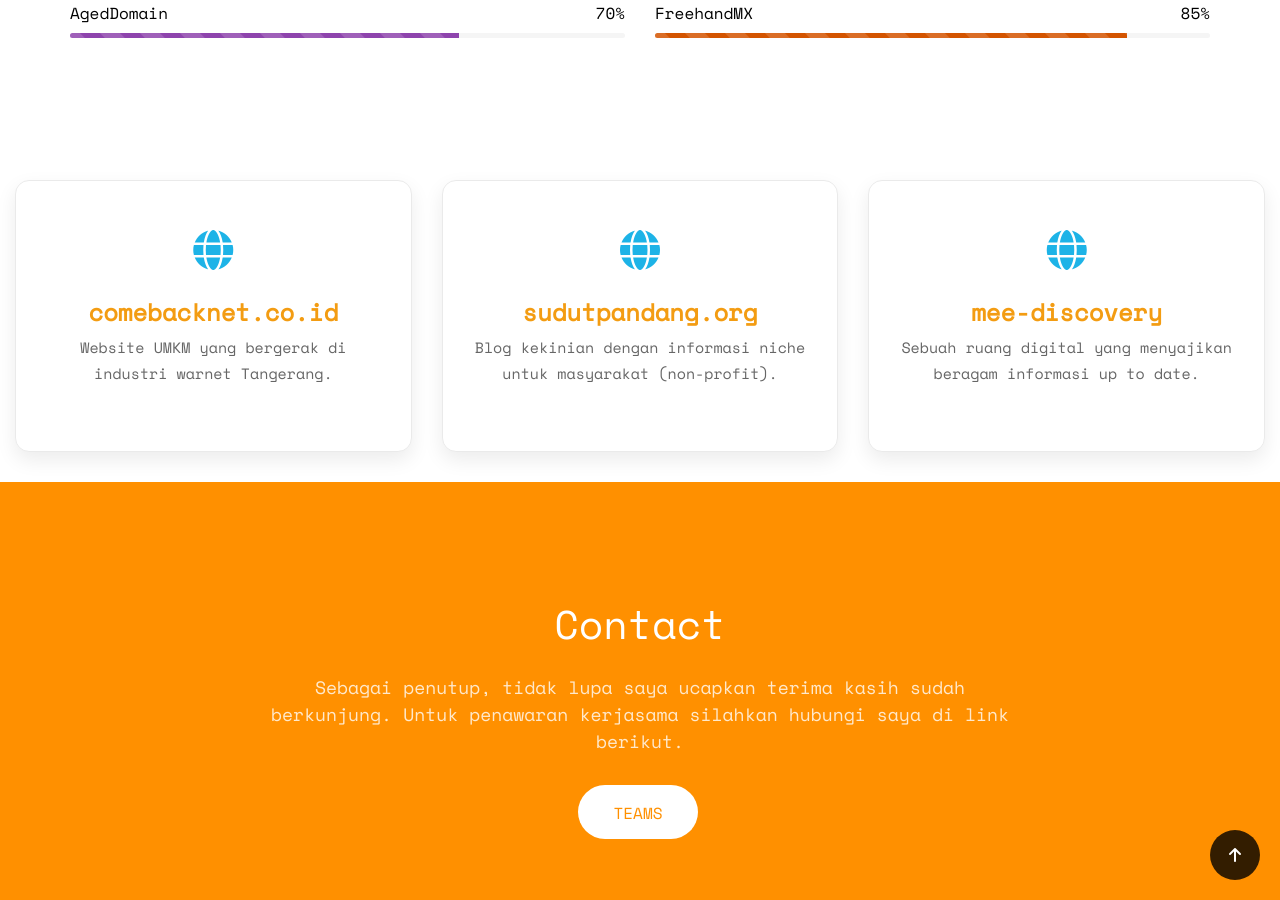
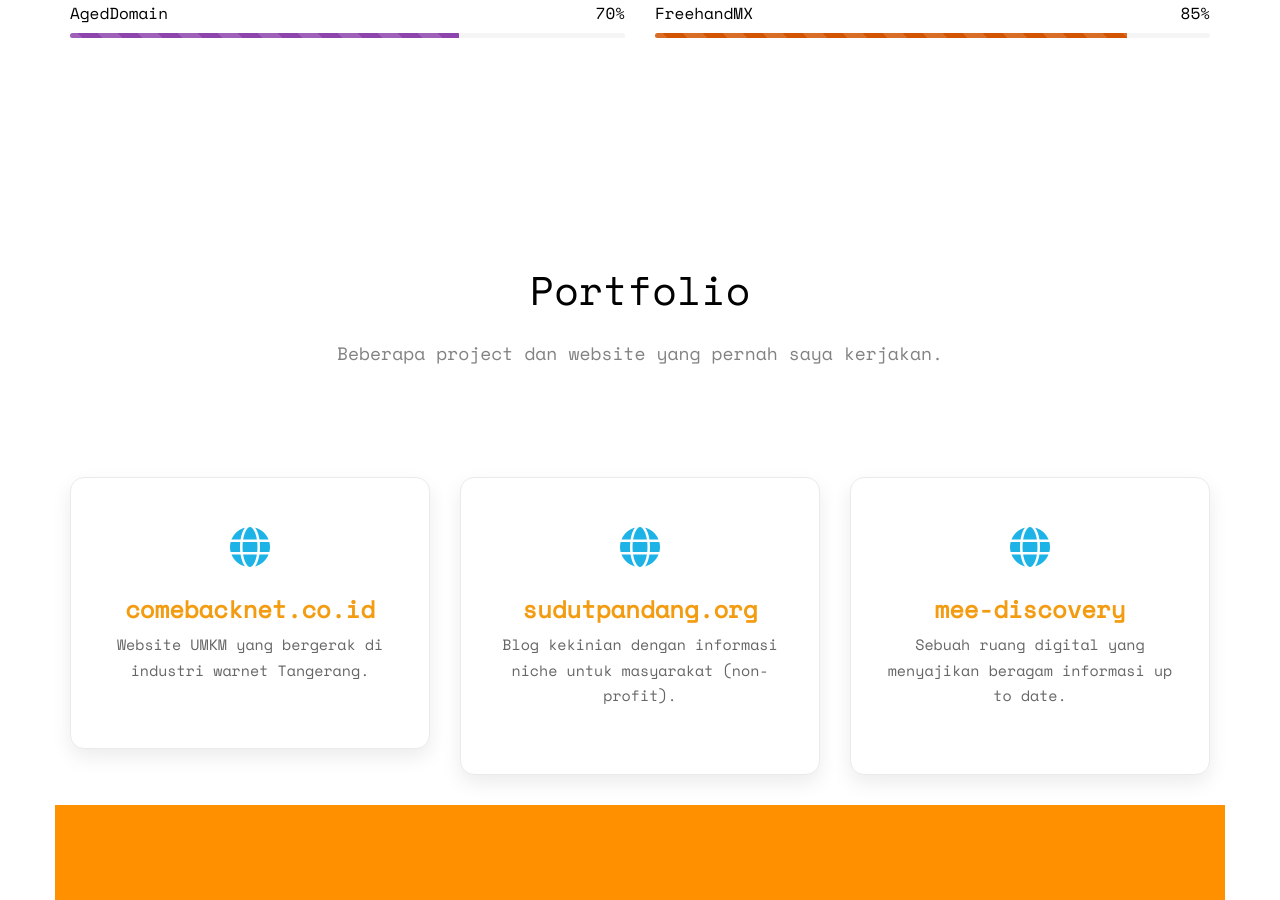
Before and after one commit to darmabyu/darmabyu.github.io, a Jekyll site: the page index.html, which Jekyll copies as it is, in a window 1280 px wide and 900 px high, scrolled down 2533 px. Built offline with Jekyll 4.4.1, drawn with Linux system fonts in a browser that asks for light colours; some web fonts are replaced; a style sheet for code colours, icons or effects is not loaded.

Commit message:
Update index.html

```diff
--- a/index.html
+++ b/index.html
@@ -215,6 +215,18 @@
 		</div>
 	</div>
 
+	<div id="fh5co-portfolio" class="animate-box">
+  <div class="container">
+    <div class="row">
+      <div class="col-md-8 col-md-offset-2 text-center fh5co-heading">
+        <h2>Portfolio</h2>
+        <p>Beberapa project dan website yang pernah saya kerjakan.</p>
+      </div>
+    </div>
+
+    <div class="row">
+
+	<!-- Item 1 -->
 	<div class="col-md-4 col-sm-6">
   <div class="portfolio-card no-image">
     <div class="portfolio-icon">
@@ -225,6 +237,7 @@
   </div>
 </div>
 
+<!-- Item 2 -->
 <div class="col-md-4 col-sm-6">
   <div class="portfolio-card no-image">
     <div class="portfolio-icon">
@@ -235,6 +248,7 @@
   </div>
 </div>
 
+<!-- Item 3 -->
 <div class="col-md-4 col-sm-6">
   <div class="portfolio-card no-image">
     <div class="portfolio-icon">
```
